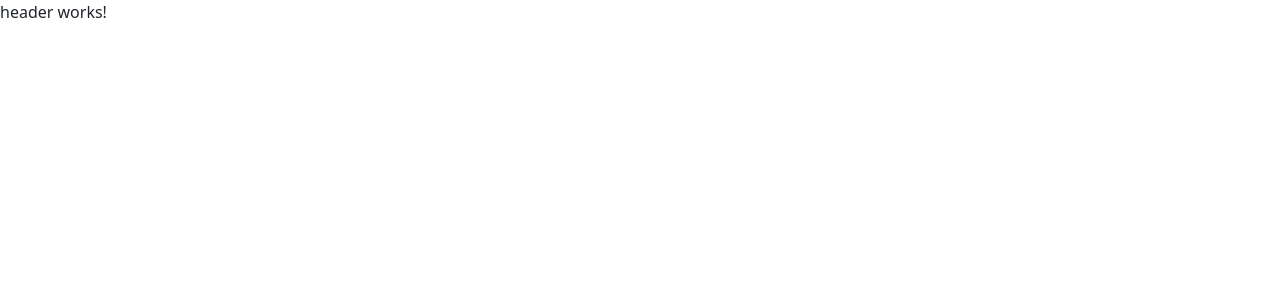
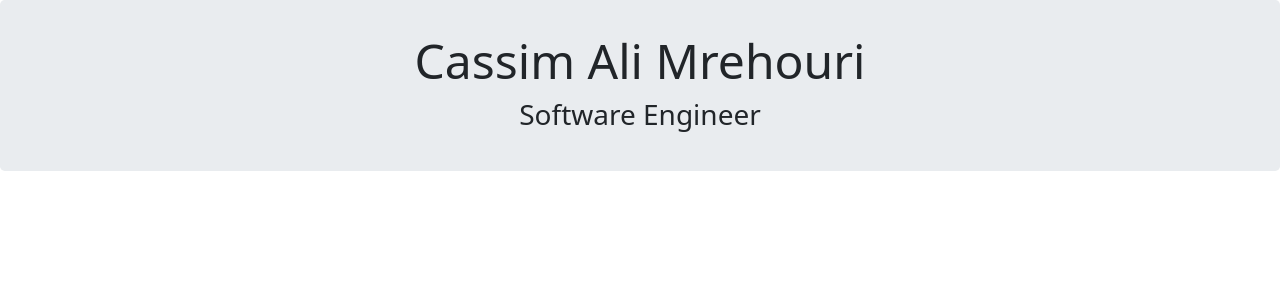
Before and after one commit to ksimali/ng-portfolio-app, an Angular app: page / in a window 1280 px wide. Shown: the top 300 px of the page. Built offline with nearby package versions, Linux system fonts and the light colour scheme.

Commit message:
Update header component : -Add html code in header.html file -Add css code in header.scss file

```diff
--- a/src/app/header/header.html
+++ b/src/app/header/header.html
@@ -1 +1,6 @@
-<p>header works!</p>
+<div class="jumbotron">
+    <div class="text-center">
+        <h1 class="display-5">Cassim Ali Mrehouri </h1>
+        <h3>Software Engineer</h3>
+    </div>
+</div>
--- a/src/app/header/header.scss
+++ b/src/app/header/header.scss
@@ -0,0 +1,6 @@
+.jumbotron {
+    padding: 2rem 1rem;
+    margin-bottom: 2rem;
+    background-color: #e9ecef;
+    border-radius: .3rem;
+  }
```
